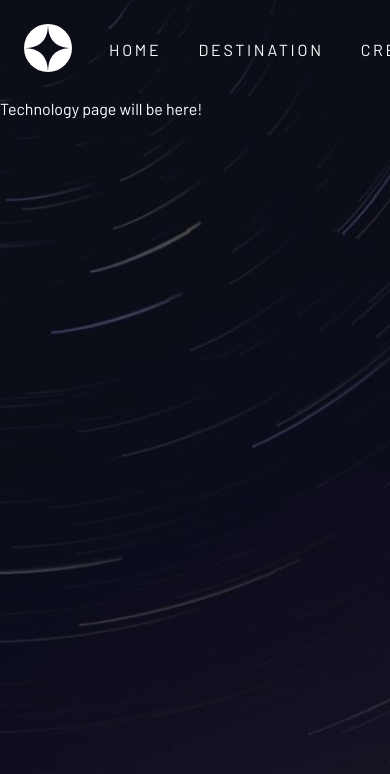
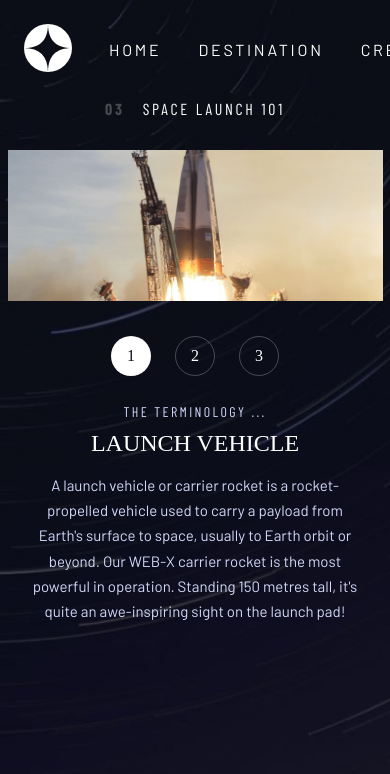
Before and after one commit to tofustar1/space-tourism, a React (Create React App) app: page /technology in a window 390 px wide. Shown: the top 774 px of the page. Built offline with nearby package versions, Linux system fonts and the light colour scheme; a web font is replaced by a local one.

Commit message:
Done the layout of the technology page for mobile

```diff
--- a/src/pages/Technology/Technology.jsx
+++ b/src/pages/Technology/Technology.jsx
@@ -1,10 +1,58 @@
 import React from 'react';
+import { NumberOfTheSlogan, Slogan } from "../../styles/General";
+import {
+  TechContainer,
+  TechDescription,
+  TechImage,
+  TechInput,
+  TechLabel, TechLabelInner,
+  TechTabGroup,
+  TechTerminology,
+  TechTitle
+} from "../../styles/Technology";
+import Image from "../../assets/images/technology/image-launch-vehicle-landscape.jpg";
+
 
 const Technology = () => {
   return (
-      <div>
-        Technology page will be here!
-      </div>
+
+      <>
+        <TechContainer>
+          <Slogan>
+            <NumberOfTheSlogan>03</NumberOfTheSlogan>
+            Space launch 101
+          </Slogan>
+        </TechContainer>
+        <TechImage src={Image} />
+        <TechContainer>
+          <TechTabGroup>
+            <TechInput id="1" defaultChecked/>
+            <TechLabel htmlFor="1">
+              <TechLabelInner>
+                1
+              </TechLabelInner>
+            </TechLabel>
+            <TechInput id="2"/>
+            <TechLabel htmlFor="2">
+              <TechLabelInner>
+                2
+              </TechLabelInner>
+            </TechLabel>
+            <TechInput id="3"/>
+            <TechLabel htmlFor="3">
+              <TechLabelInner>
+                3
+              </TechLabelInner>
+            </TechLabel>
+          </TechTabGroup>
+          <TechTerminology>The terminology ...</TechTerminology>
+          <TechTitle>Launch vehicle</TechTitle>
+          <TechDescription>A launch vehicle or carrier rocket is a rocket-propelled vehicle used to carry a payload from Earth's surface to space, usually to Earth orbit or beyond. Our WEB-X carrier rocket is the most powerful in operation. Standing 150 metres tall, it's quite an awe-inspiring sight on the launch pad!</TechDescription>
+        </TechContainer>
+      </>
+
+
+
   );
 };
 
--- a/src/styles/Crew.js
+++ b/src/styles/Crew.js
@@ -1,5 +1,5 @@
 import styled from "styled-components";
-import {Description, devices as device} from "./General";
+import { Description, devices as device } from "./General";
 
 export const CrewInner = styled.div`
     display: flex;
@@ -11,8 +11,8 @@ export const CrewInner = styled.div`
     }
 
     @media (${device.desktop}) {
-        margin-top: 76px;
         display: block;
+        margin: 76px 0 0 110px;
     }
 `;
 
@@ -63,7 +63,7 @@ export const CrewLabel = styled.label`
     display: inline-block;
     width: 10px;
     height: 10px;
-    background: #979797;
+    background: rgba(255, 255, 255, 0.17);
     border-radius: 50%;
     margin-right: 16px;
     cursor: pointer;
@@ -87,6 +87,10 @@ export const CrewInput = styled.input.attrs({
 
     &:checked + ${CrewLabel} {
         background: var(--color-white);
+    }
+
+    &:hover + ${CrewLabel} {
+        background: rgba(255, 255, 255, 0.5);
     }
 `;
 
--- /dev/null
+++ b/src/styles/Technology.js
@@ -0,0 +1,84 @@
+import styled from "styled-components";
+import { Container, Description } from "./General";
+
+export const TechContainer = styled(Container)`
+    text-align: center;
+`;
+
+export const TechImage = styled.img.attrs({
+  alt: 'technology',
+})`
+    max-width: 375px;
+    margin: 0 auto;
+    display: block;
+`;
+
+export const TechTabGroup = styled.div`
+    margin: 44px 0 36px;
+`;
+
+export const TechLabel = styled.label`
+    margin-right: 56px;
+    position: relative;
+    font-family: var(--family-2), serif;
+    font-size: 16px;
+
+    &::after {
+        content: '';
+        position: absolute;
+        width: 40px;
+        height: 40px;
+        border: 1px solid rgba(255, 255, 255, 0.25);
+        border-radius: 50%;
+        top: 50%;
+        left: 50%;
+        transform: translate(-50%, -50%);
+        cursor: pointer;
+        z-index: 1;
+    }
+
+    &:nth-child(6) {
+        margin-right: 0;
+    }
+`;
+
+export const TechLabelInner = styled.span`
+    position: relative;
+    z-index: 10;
+`;
+
+export const TechInput = styled.input.attrs({
+  type: 'radio',
+  name: 'technology'
+})`
+    display: none;
+
+    &:checked + ${TechLabel} {
+        color: var(--color-dark);
+    }
+
+    &:checked + ${TechLabel }::after {
+        background-color: var(--color-white);
+    }
+`;
+
+export const TechTerminology = styled.span`
+    font-family: var(--family-3), sans-serif;
+    font-size: 14px;
+    letter-spacing: 0.17em;
+    color: var(--color-light-blue);
+    text-transform: uppercase;
+    margin-bottom: 10px;
+    display: inline-block;
+`;
+
+export const TechTitle = styled.h1`
+    font-family: var(--family-2), serif;
+    margin-bottom: 16px;
+    font-size: 24px;
+`;
+
+export const TechDescription = styled(Description)`
+    max-width: 458px;
+    margin: 0 auto;
+`;
```
Also changed, not shown: src/assets/images/technology/image-launch-vehicle-landscape.jpg.
